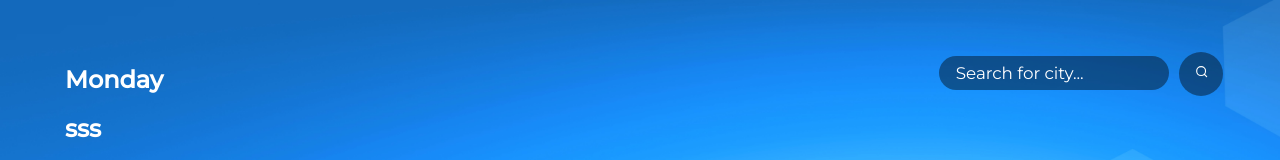
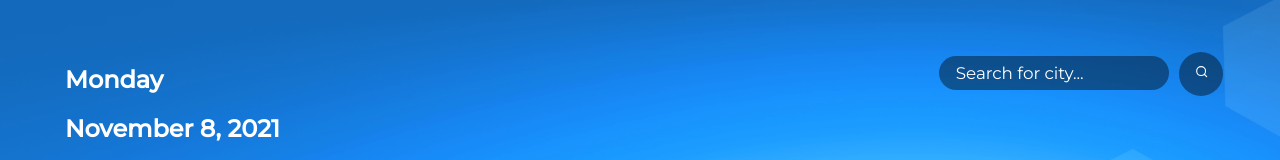
Before and after one commit to JohnCunan/Weather-Forecast, a plain HTML site: page index.html in a window 1280 px wide. Shown: the top 160 px of the page. Drawn offline with nearby package versions, Linux system fonts and the light colour scheme; no server answers; grey boxes are pictures that could not be loaded.

Commit message:
dayjs api removed
fixed the past error, when day is disappearing when date is added

```diff
--- a/Scripts/date-time.js
+++ b/Scripts/date-time.js
@@ -11,3 +11,4 @@ current_date = date_data.getDate();
 current_year = date_data.getFullYear();
 
 document.querySelector(".day").innerText = days[current_day - 1];
+document.querySelector(".date").innerText = `${months[current_month]} ${current_date}, ${current_year}`;
--- a/index.html
+++ b/index.html
@@ -5,27 +5,33 @@
     <meta http-equiv="X-UA-Compatible" content="IE=edge" />
     <meta name="viewport" content="width=device-width, initial-scale=1.0" />
     <link rel="stylesheet" href="/Styles/styles.css" />
-    <link rel="icon" href="/Assets/icon.png">
+    <link rel="icon" href="/Assets/icon.png" />
     <script src="/Scripts/weather.js" defer></script>
     <script src="/Scripts/date-time.js" defer></script>
-    <link rel="preconnect" href="https://fonts.googleapis.com">
-    <link rel="preconnect" href="https://fonts.gstatic.com" crossorigin>
-    <link href="https://fonts.googleapis.com/css2?family=Montserrat:wght@100;300;400;500&display=swap" rel="stylesheet">
+    <script src="https://unpkg.com/dayjs"></script>
+    <link rel="preconnect" href="https://fonts.googleapis.com" />
+    <link rel="preconnect" href="https://fonts.gstatic.com" crossorigin />
+    <link
+      href="https://fonts.googleapis.com/css2?family=Montserrat:wght@100;300;400;500&display=swap"
+      rel="stylesheet"
+    />
     <title>Weather App</title>
   </head>
   <body>
-
     <div class="main">
-
       <div class="container">
         <div class="date-search">
-          <div class="date">
-            <h2 class="day">www</h2>
-            <h2 class="date">sss</h>
+          <div class="date-flex">
+            <h2 class="day"></h2>
+            <h2 class="date"></h2>
           </div>
 
           <div class="search">
-            <input type="text" class="search-bar" placeholder="Search for city..." />
+            <input
+              type="text"
+              class="search-bar"
+              placeholder="Search for city..."
+            />
             <button class="btn">
               <svg
                 stroke="currentColor"
@@ -47,13 +53,16 @@
 
         <div class="description">
           <div class="flex">
-            <img src="https://openweathermap.org/img/wn/01d.png" alt="" class="icon" />
+            <img
+              src="https://openweathermap.org/img/wn/01d.png"
+              alt=""
+              class="icon"
+            />
             <div class="weather-description">Sunny</div>
           </div>
           <div class="humidity">Humidity: 90%</div>
           <div class="wind">Windspeed: 2.3 km/h</div>
         </div>
-
       </div>
 
       <div class="temp-city">
@@ -63,9 +72,6 @@
           <h1 class="country">Philippines</h1>
         </div>
       </div>
-
     </div>
-
-
   </body>
 </html>
--- a/package.json
+++ /dev/null
@@ -1,5 +0,0 @@
-{
-  "dependencies": {
-    "dayjs": "^1.10.7"
-  }
-}
```
Also changed, not shown: 1 other file.
